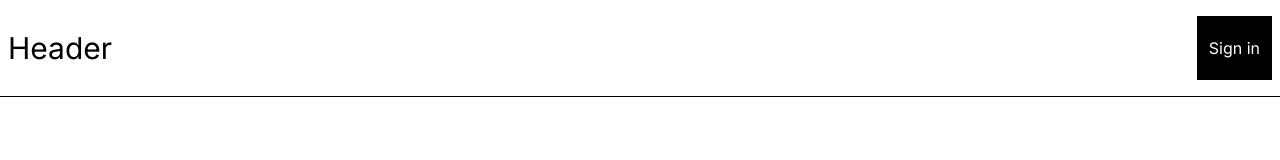
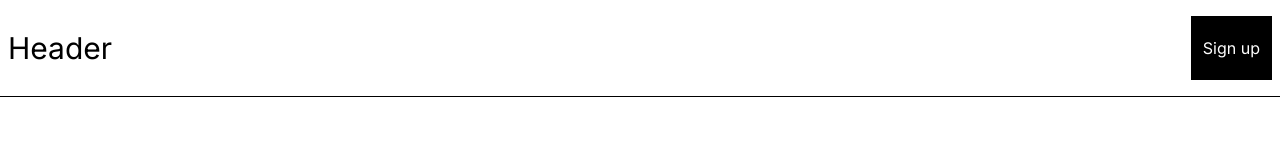
Before and after one commit to yash2324/Innov8tech, a Next.js app: page / in a window 1280 px wide. Shown: the top 160 px of the page. Built offline with nearby package versions, Linux system fonts and the light colour scheme.

Commit message:
changed btn

```diff
--- a/src/app/layout/Header.tsx
+++ b/src/app/layout/Header.tsx
@@ -6,7 +6,7 @@ const Header = (props: Props) => {
   return (
     <div className="px-2 py-4 border-b flex justify-between items-center">
       <div className="heading text-3xl">Header</div>
-      <button className="bg-black text-white py-5 px-3">Sign in </button>
+      <button className="bg-black text-white py-5 px-3">Sign up </button>
     </div>
   );
 };
```
